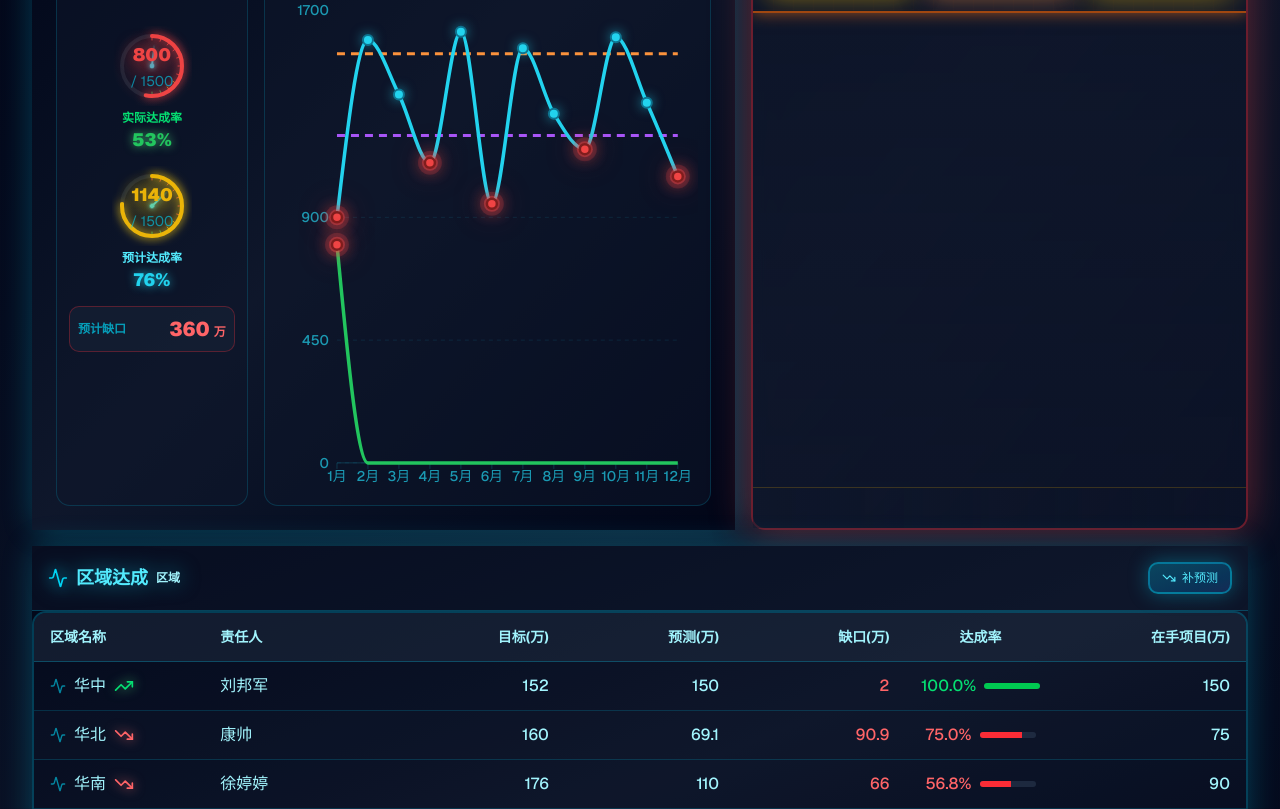
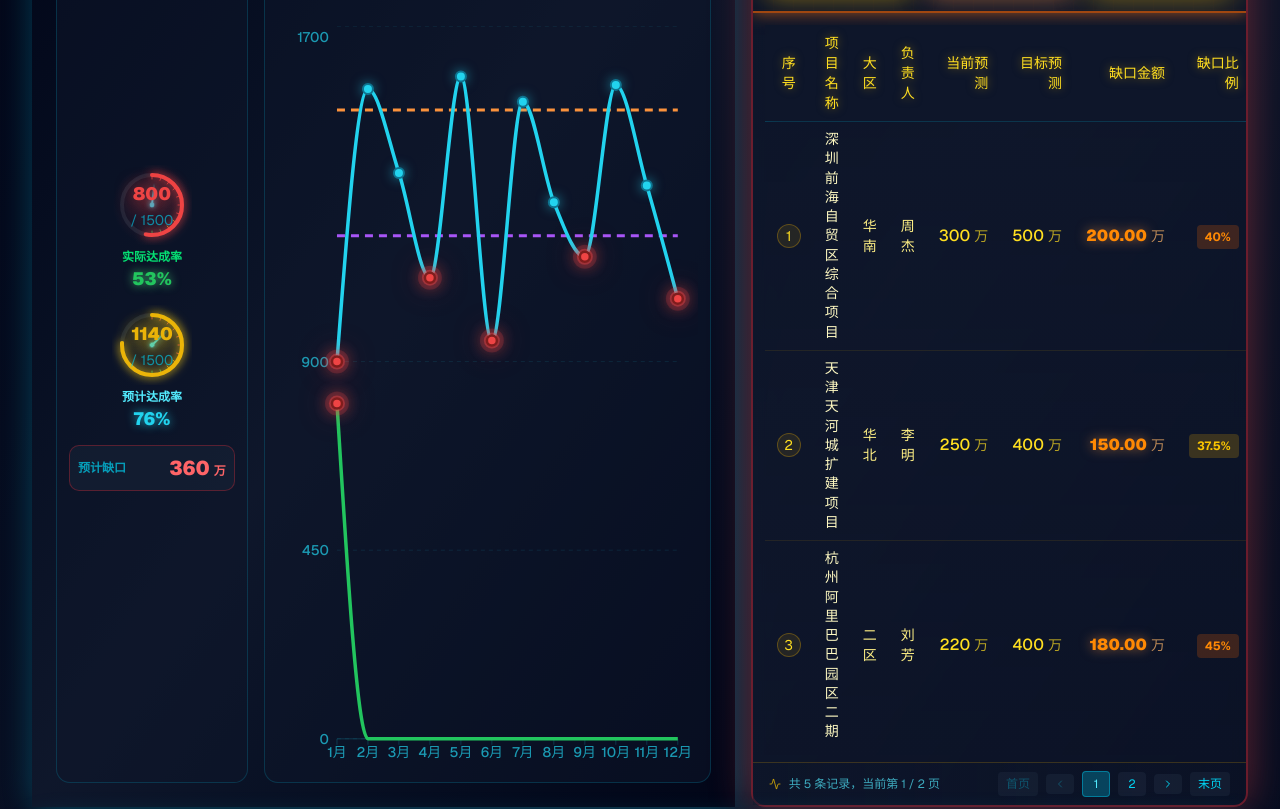
Before and after one commit to navylee1990/coze_jsc, a Next.js app: page /gm in a window 1280 px wide. Shown: the part 300-1109 px from the top of the page. Built offline with nearby package versions, Linux system fonts and the light colour scheme.

Commit message:
fix: 统一所有Tab高度设置，实现完全响应式布局

```diff
--- a/src/components/RiskIdentificationPanel.tsx
+++ b/src/components/RiskIdentificationPanel.tsx
@@ -1,7 +1,7 @@
 'use client';
 
 import { useState, useEffect, useMemo } from 'react';
-import { AlertTriangle, Building2, Clock, TrendingDown, Users, ChevronRight, ChevronLeft, PauseCircle, Gauge, Circle, Target, BarChart3, ArrowLeft, Activity, DollarSign, XCircle, Send, FileText, PlusCircle, Zap, Pause, Play } from 'lucide-react';
+import { AlertTriangle, Building2, Clock, TrendingDown, Users, ChevronRight, ChevronLeft, PauseCircle, Gauge, Circle, Target, BarChart3, ArrowLeft, Activity, DollarSign, XCircle, Send, FileText, PlusCircle, Zap, Pause, Play, Calendar } from 'lucide-react';
 import { cn } from '@/lib/utils';
 import ConfirmDialog from '@/components/ui/confirm-dialog';
 
@@ -171,6 +171,17 @@ interface InsufficientConversion {
   riskReason: string; // 转化不足原因
 }
 
+// 7.5 报备不足数据（项目已确认意向但未报备）
+interface InsufficientReport {
+  projectName: string;
+  region: string;
+  salesEngineer: string;
+  cityManager: string;
+  amount: number; // 金额
+  expectedReportDate: string; // 预计报备日期
+  status: 'pending' | 'overdue' | 'urgent'; // 状态
+}
+
 // 8. 阶段停滞数据（项目在某个阶段停滞）
 interface PhaseStagnation {
   projectName: string;
@@ -190,6 +201,7 @@ interface RiskIdentificationPanelProps {
   forecastGaps?: ForecastGap[];
   unorderedProjects?: UnorderedProject[];
   insufficientConversions?: InsufficientConversion[];
+  insufficientReports?: InsufficientReport[];
   phaseStagnations?: PhaseStagnation[];
   theme?: 'dashboard' | 'light' | 'dark';
   timeRange?: 'current' | 'quarter' | 'year';
@@ -264,6 +276,55 @@ const defaultInsufficientConversions: InsufficientConversion[] = [
     stayDays: 18,
     amount: 250,
     riskReason: '方案设计反复修改，客户要求不明确'
+  }
+];
+
+// 默认报备不足数据
+const defaultInsufficientReports: InsufficientReport[] = [
+  {
+    projectName: '上海虹桥国际机场扩建项目',
+    region: '一区',
+    salesEngineer: '刘洋',
+    cityManager: '陈明',
+    amount: 180,
+    expectedReportDate: '2025-01-15',
+    status: 'overdue'
+  },
+  {
+    projectName: '广州白云国际机场T4航站楼',
+    region: '华南',
+    salesEngineer: '陈静',
+    cityManager: '林婷',
+    amount: 150,
+    expectedReportDate: '2025-01-18',
+    status: 'urgent'
+  },
+  {
+    projectName: '深圳前海金融中心',
+    region: '华南',
+    salesEngineer: '赵雪',
+    cityManager: '黄磊',
+    amount: 120,
+    expectedReportDate: '2025-01-20',
+    status: 'pending'
+  },
+  {
+    projectName: '北京大兴国际机场配套项目',
+    region: '华北',
+    salesEngineer: '马龙',
+    cityManager: '张伟',
+    amount: 200,
+    expectedReportDate: '2025-01-22',
+    status: 'pending'
+  },
+  {
+    projectName: '杭州亚运会场馆配套项目',
+    region: '二区',
+    salesEngineer: '杨帆',
+    cityManager: '郑浩',
+    amount: 100,
+    expectedReportDate: '2025-01-25',
+    status: 'pending'
   }
 ];
 
@@ -698,6 +759,7 @@ export default function RiskIdentificationPanel({
   forecastGaps = defaultForecastGaps,
   unorderedProjects = defaultUnorderedProjects,
   insufficientConversions = defaultInsufficientConversions,
+  insufficientReports = defaultInsufficientReports,
   phaseStagnations = defaultPhaseStagnations,
   theme = 'dashboard',
   timeRange = 'current'
@@ -812,6 +874,9 @@ export default function RiskIdentificationPanel({
       case 0: return filteredUnorderedProjects;
       case 1: return largeProjectDependencies;
       case 2: return forecastGaps;
+      case 3: return insufficientReports;
+      case 4: return insufficientConversions;
+      case 5: return phaseStagnations;
       default: return [];
     }
   };
@@ -826,6 +891,10 @@ export default function RiskIdentificationPanel({
   const getPaginatedForecastGaps = () => {
     const result = forecastGaps.slice((currentPage - 1) * itemsPerPage, currentPage * itemsPerPage);
     console.log('getPaginatedForecastGaps:', { currentPage, itemsPerPage, forecastGaps: forecastGaps.length, result: result.length });
+    return result;
+  };
+  const getPaginatedInsufficientReports = () => {
+    const result = insufficientReports.slice((currentPage - 1) * itemsPerPage, currentPage * itemsPerPage);
     return result;
   };
   const getPaginatedUnorderedProjects = () => {
@@ -1510,11 +1579,11 @@ export default function RiskIdentificationPanel({
                   </div>
                 </div>
 
-                {/* 表格区域 - 占位，保持宽度一致 */}
+                {/* 表格区域 */}
                 <div className="flex-1 overflow-auto p-3 bg-gradient-to-b from-slate-900/50 to-transparent">
-                  <table className="w-full invisible">
+                  <table className="w-full">
                     <thead className="sticky top-0 bg-slate-900/95 backdrop-blur-sm z-10">
-                      <tr className={cn('text-sm border-b border-yellow-500/30', 'border-yellow-500/20')}>
+                      <tr className={cn('text-sm border-b border-yellow-500/30', DASHBOARD_STYLES.cardBorder)}>
                         <th className={cn('text-center py-2 px-3 font-medium w-16 text-yellow-300 drop-shadow-[0_0_5px_rgba(234,179,8,0.5)]')}>序号</th>
                         <th className={cn('text-left py-2 px-3 font-medium text-yellow-300 drop-shadow-[0_0_5px_rgba(234,179,8,0.5)]')}>项目名称</th>
                         <th className={cn('text-left py-2 px-3 font-medium hidden lg:table-cell text-yellow-300 drop-shadow-[0_0_5px_rgba(234,179,8,0.5)]')}>大区</th>
@@ -1526,32 +1595,66 @@ export default function RiskIdentificationPanel({
                       </tr>
                     </thead>
                     <tbody>
-                      {[...Array(Math.min(5, forecastGaps.length))].map((_, index) => (
-                        <tr key={index} className={cn('align-middle border-b border-yellow-500/10', index === Math.min(5, forecastGaps.length) - 1 && 'border-b-0')}>
+                      {getPaginatedForecastGaps().map((item, index) => (
+                        <tr
+                          key={index}
+                          className={cn(
+                            'align-middle border-b border-yellow-500/10 hover:bg-gradient-to-r hover:from-yellow-500/10 hover:to-orange-500/10 transition-all duration-200',
+                            index === getPaginatedForecastGaps().length - 1 && 'border-b-0'
+                          )}
+                        >
+                          {/* 序号 */}
                           <td className={cn('text-center py-2 px-3 text-sm text-yellow-300 align-middle')}>
                             <div className="inline-flex items-center justify-center w-6 h-6 rounded-full bg-yellow-500/10 border border-yellow-500/30">
-                              {index + 1}
+                              {(currentPage - 1) * 5 + index + 1}
                             </div>
                           </td>
-                          <td className={cn('py-2 px-3 text-sm text-yellow-200 align-middle')}>
-                            <div className="font-medium leading-snug text-yellow-100">占位项目名称</div>
-                          </td>
-                          <td className={cn('hidden lg:table-cell py-2 px-3 text-sm text-yellow-200 align-middle')}>-</td>
-                          <td className={cn('hidden md:table-cell py-2 px-3 text-sm text-yellow-200 align-middle')}>-</td>
+
+                          {/* 项目名称 */}
+                          <td className={cn('py-2 px-3 text-sm', DASHBOARD_STYLES.textSecondary, 'align-middle')}>
+                            <div className="font-medium leading-snug text-yellow-100">{item.projectName}</div>
+                          </td>
+
+                          {/* 大区 */}
+                          <td className={cn('hidden lg:table-cell py-2 px-3 text-sm text-yellow-200 align-middle')}>
+                            {item.region || '-'}
+                          </td>
+
+                          {/* 负责人 */}
+                          <td className={cn('hidden md:table-cell py-2 px-3 text-sm text-yellow-200 align-middle')}>
+                            {item.owner || '-'}
+                          </td>
+
+                          {/* 当前预测 */}
                           <td className={cn('text-right py-2 px-3 whitespace-nowrap text-yellow-200 align-middle')}>
-                            <span className="font-medium text-yellow-300">0</span>
+                            <span className="font-medium text-yellow-300">{item.currentForecast}</span>
                             <span className="text-sm ml-1 text-yellow-300/70">万</span>
                           </td>
+
+                          {/* 目标预测 */}
                           <td className={cn('text-right py-2 px-3 whitespace-nowrap text-yellow-200 align-middle')}>
-                            <span className="font-medium text-yellow-300">0</span>
+                            <span className="font-medium text-yellow-300">{item.targetForecast}</span>
                             <span className="text-sm ml-1 text-yellow-300/70">万</span>
                           </td>
-                          <td className={cn('text-right py-2 px-3 whitespace-nowrap text-yellow-200 align-middle')}>
-                            <span className="font-black text-orange-400 drop-shadow-[0_0_6px_rgba(251,146,60,0.6)]">0</span>
+
+                          {/* 缺口金额 */}
+                          <td className={cn('text-right py-2 px-3 whitespace-nowrap', DASHBOARD_STYLES.textSecondary, 'align-middle')}>
+                            <span className="font-black text-orange-400 drop-shadow-[0_0_6px_rgba(251,146,60,0.6)]">
+                              {item.gapAmount.toFixed(2)}
+                            </span>
                             <span className={cn('text-sm ml-1 text-orange-300/70')}>万</span>
                           </td>
-                          <td className={cn('text-right py-2 px-3 whitespace-nowrap text-yellow-200 align-middle')}>
-                            <span className={cn('px-2 py-1 rounded text-xs font-bold', 'bg-yellow-500/20 text-yellow-400')}>0%</span>
+
+                          {/* 缺口比例 */}
+                          <td className={cn('text-right py-2 px-3 whitespace-nowrap', DASHBOARD_STYLES.textSecondary, 'align-middle')}>
+                            <span className={cn(
+                              'px-2 py-1 rounded text-xs font-bold',
+                              item.gapPercentage >= 50 ? 'bg-red-500/20 text-red-400' :
+                              item.gapPercentage >= 40 ? 'bg-orange-500/20 text-orange-400' :
+                              'bg-yellow-500/20 text-yellow-400'
+                            )}>
+                              {item.gapPercentage}%
+                            </span>
                           </td>
                         </tr>
                       ))}
@@ -1559,16 +1662,13 @@ export default function RiskIdentificationPanel({
                   </table>
                 </div>
 
-                {/* 分页 - 占位，保持高度一致 */}
+                {/* 分页 */}
                 <div className="px-4 py-2 border-t border-yellow-500/20 flex justify-between items-center bg-gradient-to-r from-slate-900/50 to-transparent">
-                  <div className={cn('text-xs flex items-center gap-2', 'text-yellow-300/70 invisible')}>
+                  <div className={cn('text-xs flex items-center gap-2', DASHBOARD_STYLES.textMuted)}>
                     <Activity className="w-3 h-3 text-yellow-400/70" />
-                    占位分页信息
+                    共 {forecastGaps.length} 条记录，当前第 {currentPage} / {totalPages} 页
                   </div>
-                  <div className="invisible">
-                    {/* 占位分页控件 */}
-                    <span className="text-sm">◀ 1 / 1 ▶</span>
-                  </div>
+                  <Pagination currentPage={currentPage} totalPages={totalPages} onPageChange={setCurrentPage} />
                 </div>
               </div>
             )}
@@ -1617,7 +1717,7 @@ export default function RiskIdentificationPanel({
                         </div>
                         <div className="flex items-baseline gap-1">
                           <span className="text-3xl font-black text-purple-400 drop-shadow-[0_0_15px_rgba(192,132,252,1)]">
-                            3
+                            {insufficientReports.length}
                           </span>
                           <span className="text-xs text-purple-300/80">个</span>
                         </div>
@@ -1639,7 +1739,7 @@ export default function RiskIdentificationPanel({
                         </div>
                         <div className="flex items-baseline gap-1">
                           <span className="text-3xl font-black text-indigo-400 drop-shadow-[0_0_15px_rgba(129,140,248,1)]">
-                            450
+                            {insufficientReports.reduce((sum, p) => sum + p.amount, 0).toFixed(0)}
                           </span>
                           <span className="text-xs text-indigo-300/80">万</span>
                         </div>
@@ -1685,7 +1785,7 @@ export default function RiskIdentificationPanel({
                       )}
                            onClick={() => openDialog({
                              title: '立即上报',
-                             description: `确定要立即上报待报备项目吗？\n\n共 3 个待报备项目，总金额 450 万元`,
+                             description: `确定要立即上报待报备项目吗？\n\n共 ${insufficientReports.length} 个待报备项目，总金额 ${insufficientReports.reduce((sum, p) => sum + p.amount, 0).toFixed(0)} 万元`,
                              confirmText: '确认上报',
                              cancelText: '取消',
                              onConfirm: async () => {
@@ -1709,7 +1809,7 @@ export default function RiskIdentificationPanel({
                             <div className="w-1.5 h-1.5 bg-purple-400 rounded-full animate-bounce" style={{animationDelay: '0ms'}}></div>
                             <div className="w-1.5 h-1.5 bg-purple-400 rounded-full animate-bounce" style={{animationDelay: '150ms'}}></div>
                             <div className="w-1.5 h-1.5 bg-purple-400 rounded-full animate-bounce" style={{animationDelay: '300ms'}}></div>
-                            <div className="text-xs text-purple-300 font-semibold">全部 3 个项目</div>
+                            <div className="text-xs text-purple-300 font-semibold">全部 {insufficientReports.length} 个项目</div>
                           </div>
                         </div>
                       </div>
@@ -1717,42 +1817,77 @@ export default function RiskIdentificationPanel({
                   </div>
                 </div>
 
-                {/* 占位区域 - 保持宽度一致但不显示内容 */}
+                {/* 表格区域 */}
                 <div className="flex-1 overflow-auto p-3 bg-gradient-to-b from-slate-900/50 to-transparent">
-                  <table className="w-full invisible">
+                  <table className="w-full">
                     <thead className="sticky top-0 bg-slate-900/95 backdrop-blur-sm z-10">
-                      <tr className={cn('text-sm border-b border-purple-500/30', 'border-purple-500/20')}>
+                      <tr className={cn('text-sm border-b border-purple-500/30', DASHBOARD_STYLES.cardBorder)}>
                         <th className={cn('text-center py-2 px-3 font-medium w-16 text-purple-300 drop-shadow-[0_0_5px_rgba(168,85,247,0.5)]')}>序号</th>
                         <th className={cn('text-left py-2 px-3 font-medium text-purple-300 drop-shadow-[0_0_5px_rgba(168,85,247,0.5)]')}>项目名称</th>
                         <th className={cn('text-left py-2 px-3 font-medium hidden lg:table-cell text-purple-300 drop-shadow-[0_0_5px_rgba(168,85,247,0.5)]')}>大区</th>
                         <th className={cn('text-left py-2 px-3 font-medium hidden md:table-cell text-purple-300 drop-shadow-[0_0_5px_rgba(168,85,247,0.5)]')}>负责人</th>
                         <th className={cn('text-right py-2 px-3 font-medium text-purple-300 drop-shadow-[0_0_5px_rgba(168,85,247,0.5)]')}>金额</th>
-                        <th className={cn('text-right py-2 px-3 font-medium text-purple-300 drop-shadow-[0_0_5px_rgba(168,85,247,0.5)]')}>预计报单</th>
+                        <th className={cn('text-right py-2 px-3 font-medium text-purple-300 drop-shadow-[0_0_5px_rgba(168,85,247,0.5)]')}>预计报备</th>
                         <th className={cn('text-right py-2 px-3 font-medium text-purple-300 drop-shadow-[0_0_5px_rgba(168,85,247,0.5)]')}>状态</th>
                       </tr>
                     </thead>
                     <tbody>
-                      {[...Array(3)].map((_, index) => (
-                        <tr key={index} className={cn('align-middle border-b border-purple-500/10', index === 2 && 'border-b-0')}>
+                      {getPaginatedInsufficientReports().map((item, index) => (
+                        <tr
+                          key={index}
+                          className={cn(
+                            'align-middle border-b border-purple-500/10 hover:bg-gradient-to-r hover:from-purple-500/10 hover:to-indigo-500/10 transition-all duration-200',
+                            index === getPaginatedInsufficientReports().length - 1 && 'border-b-0'
+                          )}
+                        >
+                          {/* 序号 */}
                           <td className={cn('text-center py-2 px-3 text-sm text-purple-300 align-middle')}>
                             <div className="inline-flex items-center justify-center w-6 h-6 rounded-full bg-purple-500/10 border border-purple-500/30">
-                              {index + 1}
+                              {(currentPage - 1) * 5 + index + 1}
                             </div>
                           </td>
-                          <td className={cn('py-2 px-3 text-sm text-purple-200 align-middle')}>
-                            <div className="font-medium leading-snug text-purple-100">待报备项目名称</div>
-                          </td>
-                          <td className={cn('hidden lg:table-cell py-2 px-3 text-sm text-purple-200 align-middle')}>-</td>
-                          <td className={cn('hidden md:table-cell py-2 px-3 text-sm text-purple-200 align-middle')}>-</td>
+
+                          {/* 项目名称 */}
+                          <td className={cn('py-2 px-3 text-sm', DASHBOARD_STYLES.textSecondary, 'align-middle')}>
+                            <div className="font-medium leading-snug text-purple-100">{item.projectName}</div>
+                          </td>
+
+                          {/* 大区 */}
+                          <td className={cn('hidden lg:table-cell py-2 px-3 text-sm text-purple-200 align-middle')}>
+                            {item.region || '-'}
+                          </td>
+
+                          {/* 负责人 */}
+                          <td className={cn('hidden md:table-cell py-2 px-3 text-sm text-purple-200 align-middle')}>
+                            {item.salesEngineer || '-'}
+                          </td>
+
+                          {/* 金额 */}
+                          <td className={cn('text-right py-2 px-3 whitespace-nowrap', DASHBOARD_STYLES.textSecondary, 'align-middle')}>
+                            <span className="font-black text-purple-400 drop-shadow-[0_0_6px_rgba(192,132,252,0.6)]">
+                              {item.amount.toFixed(2)}
+                            </span>
+                            <span className={cn('text-sm ml-1 text-purple-300/70')}>万</span>
+                          </td>
+
+                          {/* 预计报备日期 */}
                           <td className={cn('text-right py-2 px-3 whitespace-nowrap text-purple-200 align-middle')}>
-                            <span className="font-medium text-purple-300">0</span>
-                            <span className="text-sm ml-1 text-purple-300/70">万</span>
-                          </td>
-                          <td className={cn('text-right py-2 px-3 whitespace-nowrap text-purple-200 align-middle')}>
-                            <span className="font-medium text-purple-300">-</span>
-                          </td>
-                          <td className={cn('text-right py-2 px-3 whitespace-nowrap text-purple-200 align-middle')}>
-                            <span className={cn('px-2 py-1 rounded text-xs font-bold', 'bg-purple-500/20 text-purple-400')}>待报</span>
+                            <div className="flex items-center gap-1.5 justify-end">
+                              <Calendar className="w-3 h-3 text-purple-400/70" />
+                              {item.expectedReportDate || '-'}
+                            </div>
+                          </td>
+
+                          {/* 状态 */}
+                          <td className={cn('text-right py-2 px-3 whitespace-nowrap', DASHBOARD_STYLES.textSecondary, 'align-middle')}>
+                            <span className={cn(
+                              'px-2 py-1 rounded text-xs font-bold',
+                              item.status === 'overdue' ? 'bg-red-500/20 text-red-400' :
+                              item.status === 'urgent' ? 'bg-orange-500/20 text-orange-400' :
+                              'bg-purple-500/20 text-purple-400'
+                            )}>
+                              {item.status === 'overdue' ? '已逾期' : item.status === 'urgent' ? '紧急' : '待报'}
+                            </span>
                           </td>
                         </tr>
                       ))}
@@ -1760,16 +1895,13 @@ export default function RiskIdentificationPanel({
                   </table>
                 </div>
 
-                {/* 分页 - 占位，保持高度一致 */}
+                {/* 分页 */}
                 <div className="px-4 py-2 border-t border-purple-500/20 flex justify-between items-center bg-gradient-to-r from-slate-900/50 to-transparent">
-                  <div className={cn('text-xs flex items-center gap-2', 'text-purple-300/70 invisible')}>
+                  <div className={cn('text-xs flex items-center gap-2', DASHBOARD_STYLES.textMuted)}>
                     <Activity className="w-3 h-3 text-purple-400/70" />
-                    占位分页信息
+                    共 {insufficientReports.length} 条记录，当前第 {currentPage} / {totalPages} 页
                   </div>
-                  <div className="invisible">
-                    {/* 占位分页控件 */}
-                    <span className="text-sm">◀ 1 / 1 ▶</span>
-                  </div>
+                  <Pagination currentPage={currentPage} totalPages={totalPages} onPageChange={setCurrentPage} />
                 </div>
               </div>
             )}
```
